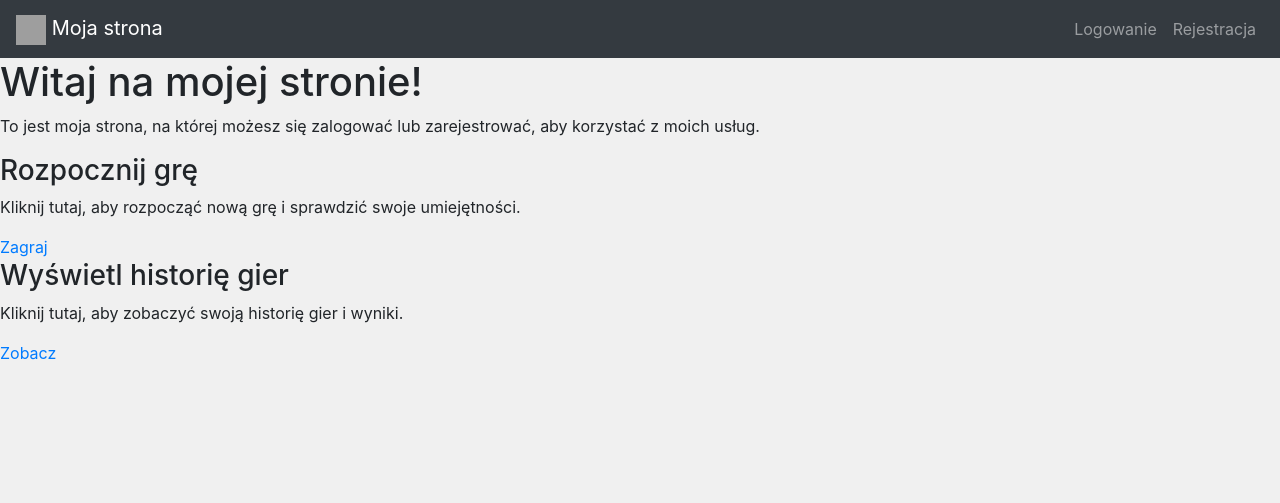
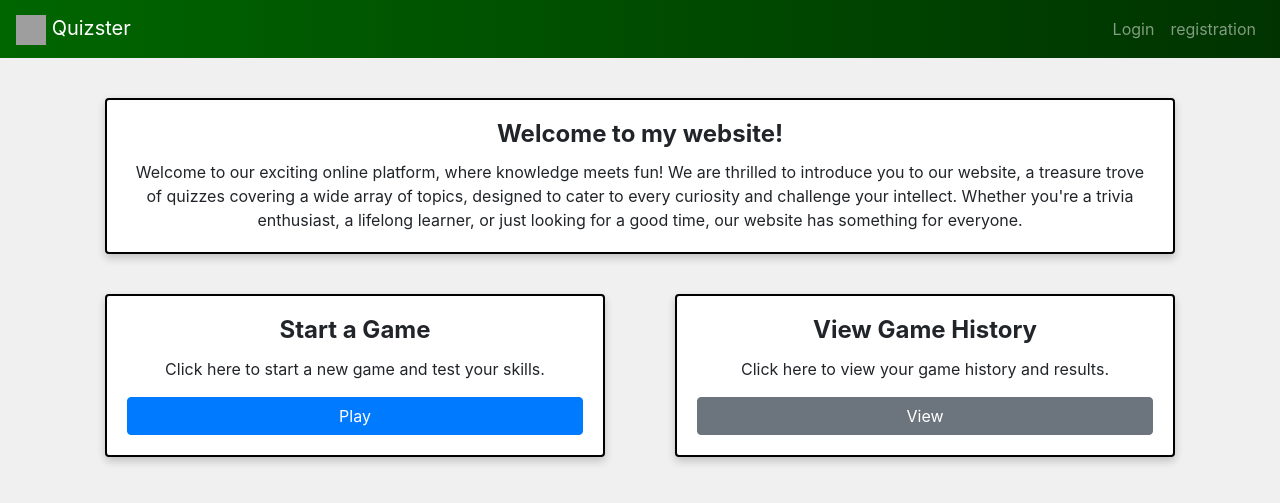
Before and after one commit to Adrian-Rochminski/docker-project, a Flask app: page / in a window 1280 px wide. Shown: the top 503 px of the page. Run offline with Flask 3, Linux system fonts and the light colour scheme; some libraries are stand-ins or nearby versions; grey boxes are pictures that could not be loaded.

Commit message:
Minor bug fixes. Updated message system. Upgraded view off some pages

```diff
--- a/Charades/backend/app/website/app/views.py
+++ b/Charades/backend/app/website/app/views.py
@@ -1,4 +1,5 @@
-from flask import Blueprint, render_template, redirect, url_for, request, session, jsonify, flash
+import hashlib
+from flask import Blueprint, render_template, redirect, url_for, request, session, flash, jsonify
 from werkzeug.security import generate_password_hash, check_password_hash
 from website import mongo, users_data
 from urllib import request as urlrequ
@@ -27,7 +28,7 @@ def home():
             username = session['username']
             total_points = sum([1 for response in user_responses if response['isCorrect']])
             won = total_points / len(user_responses) >= 0.8
-            flash(user_responses)
+            flash('Answers submitted successfully!', 'success')
             users_data.db.db_data.insert_one({
                 'username': username,
                 'total_points': total_points,
@@ -44,8 +45,8 @@ def choose_game():
     if 'username' in session:
         return render_template('choose-game.html')
     else:
-        error = "Please log in first"
-        return render_template('home.html', error=error)
+        flash('Please log in first', 'danger')
+        return render_template('home.html')
 
 
 @views.route('/register', methods=['GET', 'POST'])
@@ -59,10 +60,9 @@ def register():
                 'email': request.form['email'],
                 'password': hashpass
             })
-
+            flash('Registration successful! You can now log in.', 'success')
             return redirect(url_for('views.home'))
-        error = 'That username already exists!'
-        return render_template('register.html', error=error)
+        flash('That username already exists. Please choose a different one.', 'danger')
     return render_template('register.html')
 
 
@@ -74,17 +74,20 @@ def login():
         if login_user:
             if check_password_hash(login_user['password'], request.form['password']):
                 session['username'] = request.form['username']
+                flash('Login successful!', 'success')
                 return redirect(url_for('views.home'))
             else:
                 error = 'Wrong password'
         else:
-            error = 'Wrong user name'
-    return render_template('login.html', error=error)
+            error = 'Wrong username'
+        flash(error, 'danger')
+    return render_template('login.html')
 
 
 @views.route('/logout')
 def logout():
     session.pop('username', None)
+    flash('Logged out successfully!', 'success')
     return redirect(url_for('views.home'))
 
 
@@ -97,7 +100,7 @@ def get_category_number(category_name, categories_dict):
 
 @views.route('/profile')
 def profile():
-    if session['username']:
+    if session.get('username'):
         user_info = mongo.db.users.find_one({'name': session['username']})
         games = users_data.db.db_data.find({"username": session['username']})
         games_count = 0
@@ -106,14 +109,19 @@ def profile():
             if game['won']:
                 won += 1
             games_count += 1
-        return render_template('profile.html', user_info=user_info, won=won, games=games_count)
+        email = user_info.get('email', '')
+        hash = hashlib.md5(email.encode()).hexdigest()
+        user_image_url = f"https://api.adorable.io/avatars/150/{hash}.png"
+        return render_template('profile.html', user_info=user_info, won=won, games=games_count,
+                               user_image=user_image_url)
     else:
-        return 'Musisz się zalogować, aby zobaczyć swój profil.'
+        flash('You must log in to view your profile.', 'danger')
+        return redirect(url_for('views.login'))
 
 
 @views.route('/game/<category>')
 def game(category: str):
-    if session['username']:
+    if session.get('username'):
         category_number = get_category_number(category, categories)
         url = f'https://opentdb.com/api.php?amount=2&category={category_number}&difficulty=medium&type=multiple'
         with urlrequ.urlopen(url) as response:
@@ -121,6 +129,7 @@ def game(category: str):
             decoded_data = data.decode('utf-8')
             json_data = json.loads(decoded_data)
         return render_template('game.html', data=json_data)
+    flash('Please log in to play the game.', 'danger')
     return render_template("choose-game.html")
 
 
@@ -149,6 +158,8 @@ def history():
             user['games_count'] = games_count
             return render_template('history.html', user=user, games=game_data)
         else:
+            flash('User not found.', 'danger')
             return redirect(url_for('views.home'))
     else:
+        flash('Please log in to view your game history.', 'danger')
         return redirect(url_for('views.login'))
--- a/Charades/backend/app/website/templates/base.html
+++ b/Charades/backend/app/website/templates/base.html
@@ -6,14 +6,55 @@
     <link rel="stylesheet" href="https://stackpath.bootstrapcdn.com/bootstrap/4.5.2/css/bootstrap.min.css">
     <script src="https://code.jquery.com/jquery-3.5.1.min.js"></script>
     <script src="https://stackpath.bootstrapcdn.com/bootstrap/4.5.2/js/bootstrap.min.js"></script>
-    {% block links %}{% endblock %}
+    {% block links %}
+    {% endblock %}
     <title>{% block title %} Base {% endblock %}</title>
+    <style>
+        body {
+        background-color: #f0f0f0;
+        }
+
+        .navbar {
+            background: linear-gradient(to right, #006600, #003300); !important;
+        }
+
+        .navbar-dark .navbar-toggler-icon {
+            background-color: #fff;
+        }
+
+        .navbar-brand {
+            color: #fff;
+        }
+
+        .content {
+            margin-top: 20px;
+        }
+
+        .card {
+            border: 2px solid #000;
+        }
+
+        .card-title {
+            font-size: 24px;
+            font-weight: bold;
+            text-align: center;
+        }
+
+        .card-text {
+            font-size: 16px;
+            text-align: center;
+        }
+
+        .btn {
+            width: 100%;
+        }
+        </style>
   </head>
   <body>
     <nav class="navbar navbar-expand-lg navbar-dark bg-dark">
         <a class="navbar-brand" href="/">
             <img src="logo.png" alt="Logo" width="30" height="30">
-            Moja strona
+            Quizster
         </a>
         <button class="navbar-toggler" type="button" data-toggle="collapse" data-target="#navbarNav">
             <span class="navbar-toggler-icon"></span>
@@ -25,14 +66,14 @@
                         <a class="nav-link" href="/profile">{{ session['username'] }}</a>
                     </li>
                     <li class="nav-item">
-                        <a class="nav-link" href="/logout">Wyloguj</a>
+                        <a class="nav-link" href="/logout">Logout</a>
                     </li>
                 {% else %}
                     <li class="nav-item">
-                        <a class="nav-link" href="/login">Logowanie</a>
+                        <a class="nav-link" href="/login">Login</a>
                     </li>
                     <li class="nav-item">
-                        <a class="nav-link" href="/register">Rejestracja</a>
+                        <a class="nav-link" href="/register">registration</a>
                     </li>
                 {% endif %}
             </ul>
--- a/Charades/backend/app/website/templates/home.html
+++ b/Charades/backend/app/website/templates/home.html
@@ -1,32 +1,58 @@
 {% extends "base.html" %}
 {% block links %}
-    <link rel="stylesheet" href="{{ url_for('static', filename='styles/style_home.css') }}">
+     <link rel="stylesheet" href= "{{ url_for('static', filename='styles/style_home.css') }}">
 {% endblock %}
 {% block title %} Home {% endblock %}
 {% block content %}
-    <div class=“container”>
-        <h1 class=“welcome-header”>Witaj na mojej stronie!</h1>
-        <p class=“welcome-paragraph”>To jest moja strona, na której możesz się zalogować lub zarejestrować, aby korzystać z moich usług.</p>
-        <div class=“row”>
-            <div class=“col-md-6”>
-                <div class=“card”>
-                    <div class=“card-body”>
-                        <h3 class=“card-title”>Rozpocznij grę</h3>
-                        <p class=“card-text”>Kliknij tutaj, aby rozpocząć nową grę i sprawdzić swoje umiejętności.</p>
-                        <a onclick="window.location.href='/choose-game'" class=“btn-primary”>Zagraj</a>
-                    </div>
-                </div>
-            </div>
-            <div class=“col-md-6”>
-                <div class=“card”>
-                    <div class=“card-body”>
-                        <h3 class=“card-title”>Wyświetl historię gier</h3>
-                        <p class=“card-text”>Kliknij tutaj, aby zobaczyć swoją historię gier i wyniki.</p>
-                        <a onclick="window.location.href='/history'" class=“btn-secondary”>Zobacz</a>
-                    </div>
+<div class="container">
+{% with messages = get_flashed_messages(with_categories=true) %}
+    {% for category, message in messages %}
+        <div class="alert alert-{{ category }} alert-dismissible fade show" role="alert">
+            {{ message }}
+        </div>
+    {% endfor %}
+{% endwith %}
+
+<script>
+    window.addEventListener('load', function() {
+        setTimeout(function() {
+            var alerts = document.querySelectorAll('.alert');
+            alerts.forEach(function(alert) {
+                alert.style.display = 'none';
+            });
+        }, 2000);
+    });
+</script>
+    <div class="row">
+        <div class="col-md-12">
+            <div class="card">
+                <div class="card-body">
+                    <h3 class="card-title">Welcome to my website!</h3>
+                    <p class="card-text">Welcome to our exciting online platform, where knowledge meets fun! We are thrilled to introduce you to our website, a treasure trove of quizzes covering a wide array of topics, designed to cater to every curiosity and challenge your intellect. Whether you're a trivia enthusiast, a lifelong learner, or just looking for a good time, our website has something for everyone.</p>
                 </div>
             </div>
         </div>
     </div>
+    <div class="row">
+        <div class="col-md-6">
+            <div class="card">
+                <div class="card-body">
+                    <h3 class="card-title">Start a Game</h3>
+                    <p class="card-text">Click here to start a new game and test your skills.</p>
+                    <a onclick="window.location.href='/choose-game'" class="btn btn-primary">Play</a>
+                </div>
+            </div>
+        </div>
+        <div class="col-md-6">
+            <div class="card">
+                <div class="card-body">
+                    <h3 class="card-title">View Game History</h3>
+                    <p class="card-text">Click here to view your game history and results.</p>
+                    <a onclick="window.location.href='/history'" class="btn btn-secondary">View</a>
+                </div>
+            </div>
+        </div>
+    </div>
+</div>
 
 {% endblock %}
```
Also changed, not shown: Charades/backend/app/website/static/styles/style.base.css (added, +38 -0 lines), Charades/backend/app/website/templates/history.html (+32 -14 lines), Charades/backend/app/website/templates/login.html (+61 -8 lines), Charades/backend/app/website/templates/profile.html (+21 -3 lines), Charades/backend/app/website/templates/register.html (+82 -12 lines), Charades/backend/app/website/templates/choose-game.html (line endings or trailing spaces).
